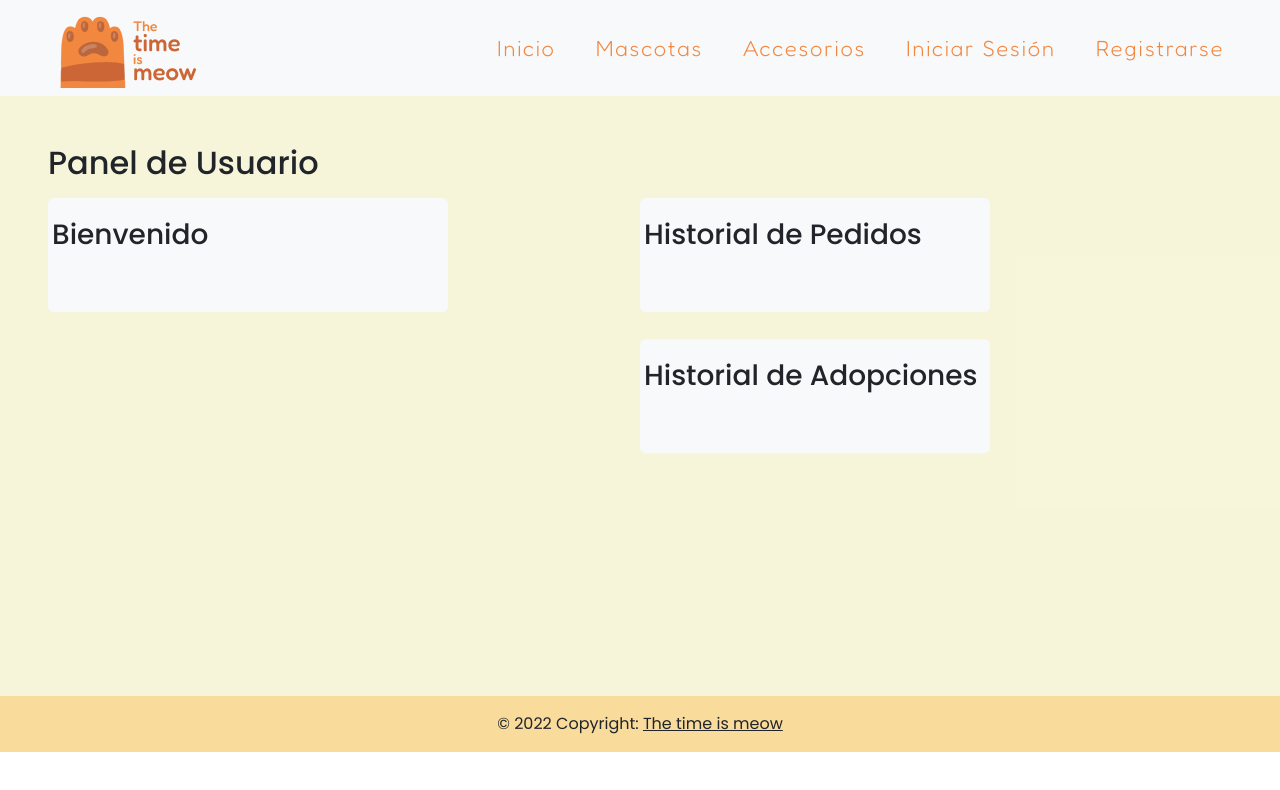
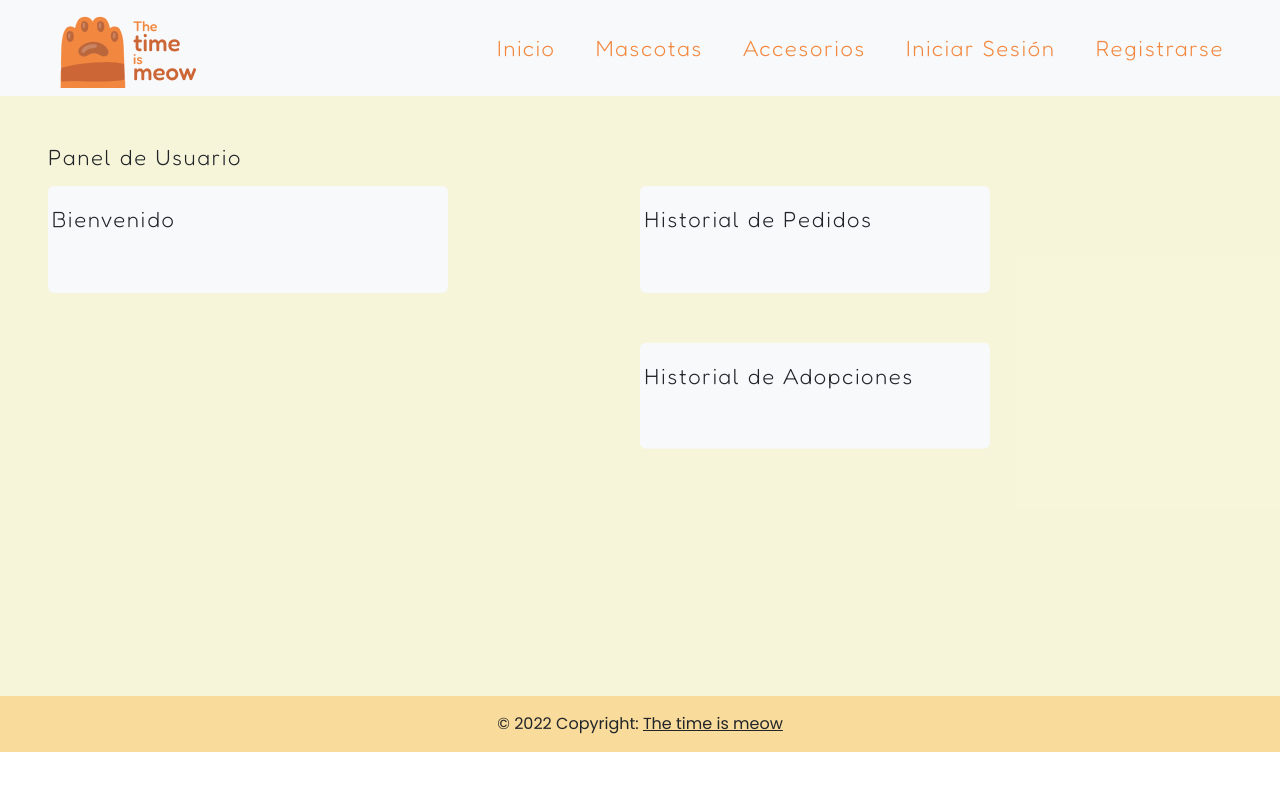
Before and after one commit to devedm/tienda-the-time-is-meow, an Angular app: page /panel in a window 1280 px wide. Shown: the top 790 px of the page. Built offline with nearby package versions, Linux system fonts and the light colour scheme.

Commit message:
fixed signup reference on app-routing

```diff
--- a/src/app/Components/panel/panel.component.css
+++ b/src/app/Components/panel/panel.component.css
@@ -1,3 +1,10 @@
 #bckgnd {
     background-color: antiquewhite;
 }
+
+h2, h3 {
+    font-family: 'Fredoka', sans-serif;
+    font-weight: 500;
+    letter-spacing: 0.1rem;
+    font-size: 22px;
+}
--- a/src/app/app-routing.module.ts
+++ b/src/app/app-routing.module.ts
@@ -3,7 +3,7 @@ import { RouterModule, Routes } from '@angular/router';
 import { HomeComponent } from './Components/home/home.component';
 import { LoginScreenComponent } from './Components/login-screen/login-screen.component';
 import { PanelComponent } from './Components/panel/panel.component';
-import { SignUpComponent } from './components/sign-up/sign-up.component';
+import { SignUpComponent } from './Components/sign-up/sign-up.component';
 
 const routes: Routes = [
   { path: '', redirectTo: '/home', pathMatch: 'full' },
@@ -18,4 +18,4 @@ const routes: Routes = [
   exports: [RouterModule]
 })
 export class AppRoutingModule { }
-export const routingComponents = [HomeComponent, LoginScreenComponent, PanelComponent]
+export const routingComponents = [HomeComponent, LoginScreenComponent, PanelComponent, SignUpComponent]
--- a/src/app/app.module.ts
+++ b/src/app/app.module.ts
@@ -5,10 +5,7 @@ import { AppRoutingModule, routingComponents } from './app-routing.module';
 import { AppComponent } from './app.component';
 import { NavigationBarComponent } from './Components/navigation-bar/navigation-bar.component';
 import { FooterComponent } from './Components/footer/footer.component';
-import { HomeComponent } from './Components/home/home.component';
-import { LoginScreenComponent } from './Components/login-screen/login-screen.component';
 import { PanelComponent } from './Components/panel/panel.component';
-import { SignUpComponent } from './components/sign-up/sign-up.component';
 
 @NgModule({
   declarations: [
```
